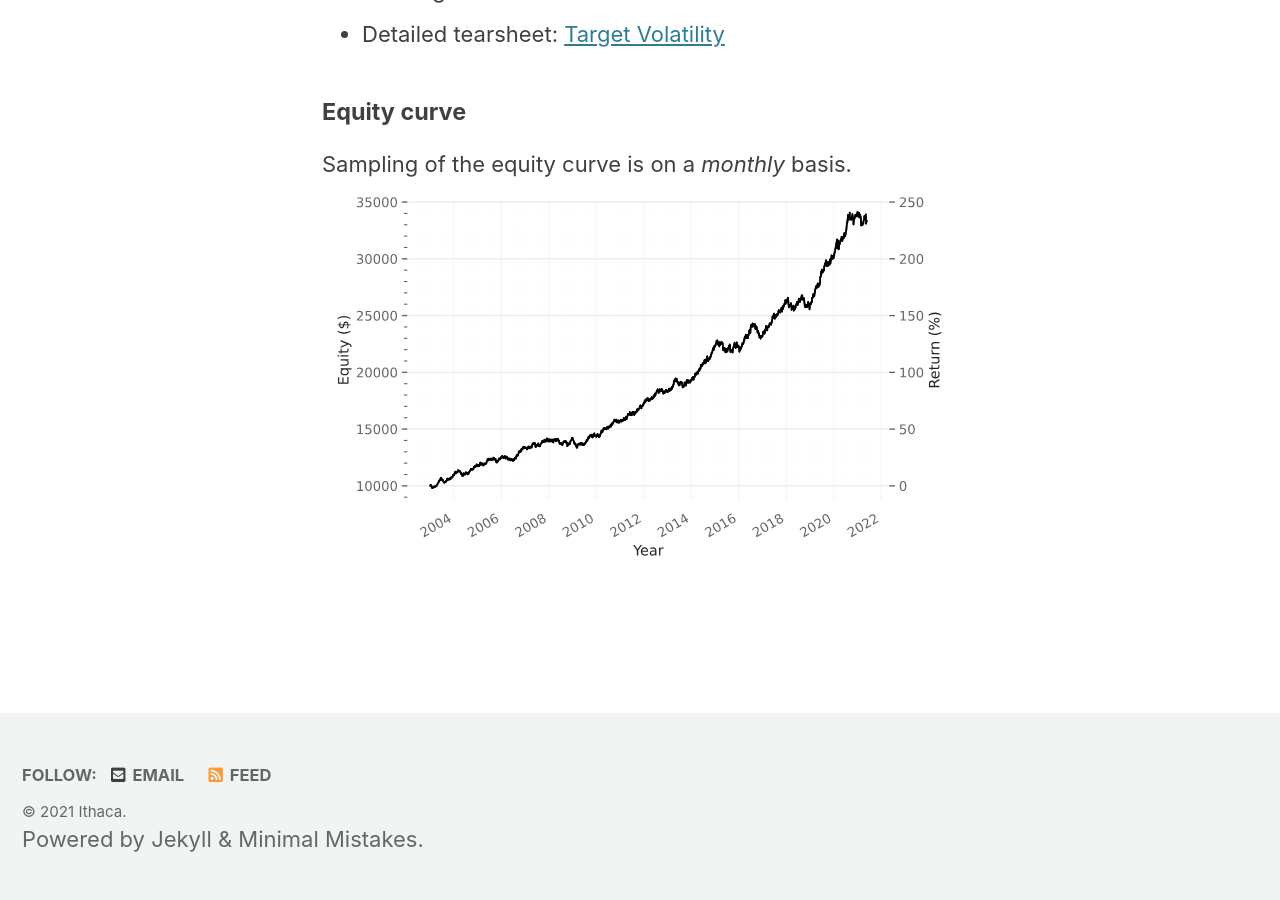
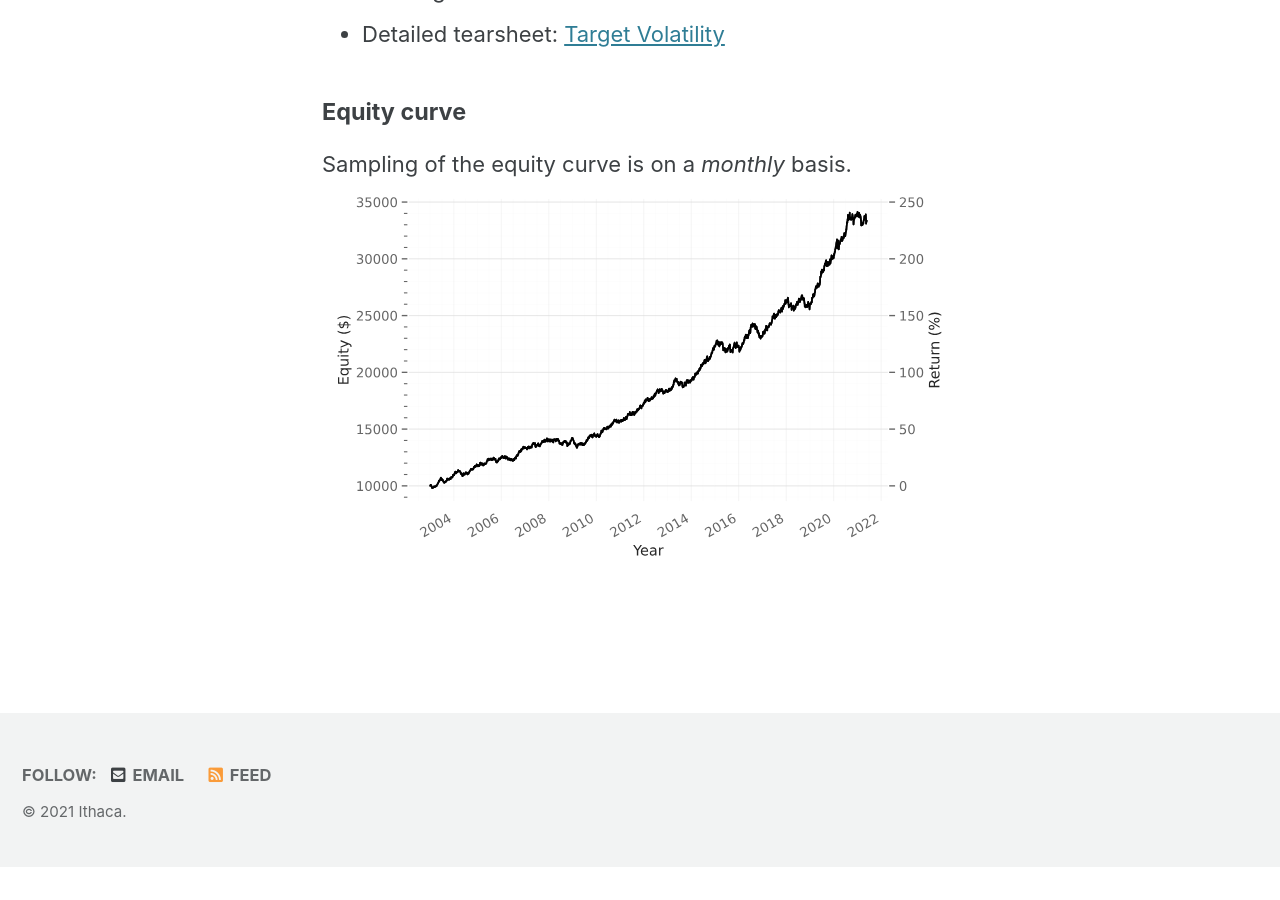
Before and after one commit to IthacaResearch/ithacaresearch.github.io, a Jekyll site: the page built from index.html, in a window 1280 px wide and 900 px high, scrolled down 13482 px. Built offline with Jekyll 4.4.1, drawn with Linux system fonts in a browser that asks for light colours; cached includes are drawn as plain includes; the list of posts is cut into pages by our own code; after the commit the page ends 14349 px from its top, so only the background shows below that.

Commit message:
Update footer.html

```diff
--- a/_includes/footer.html
+++ b/_includes/footer.html
@@ -18,4 +18,4 @@
   </ul>
 </div>
 
-<div class="page__footer-copyright">&copy; {{ site.time | date: '%Y' }} {{ site.name | default: site.title }}.</div> <!--> {{ site.data.ui-text[site.locale].powered_by | default: "Powered by" }} <a href="https://jekyllrb.com" rel="nofollow">Jekyll</a> &amp; <a href="https://mademistakes.com/work/minimal-mistakes-jekyll-theme/" rel="nofollow">Minimal Mistakes</a>.</div>
+<div class="page__footer-copyright">&copy; {{ site.time | date: '%Y' }} {{ site.name | default: site.title }}.</div>
```
